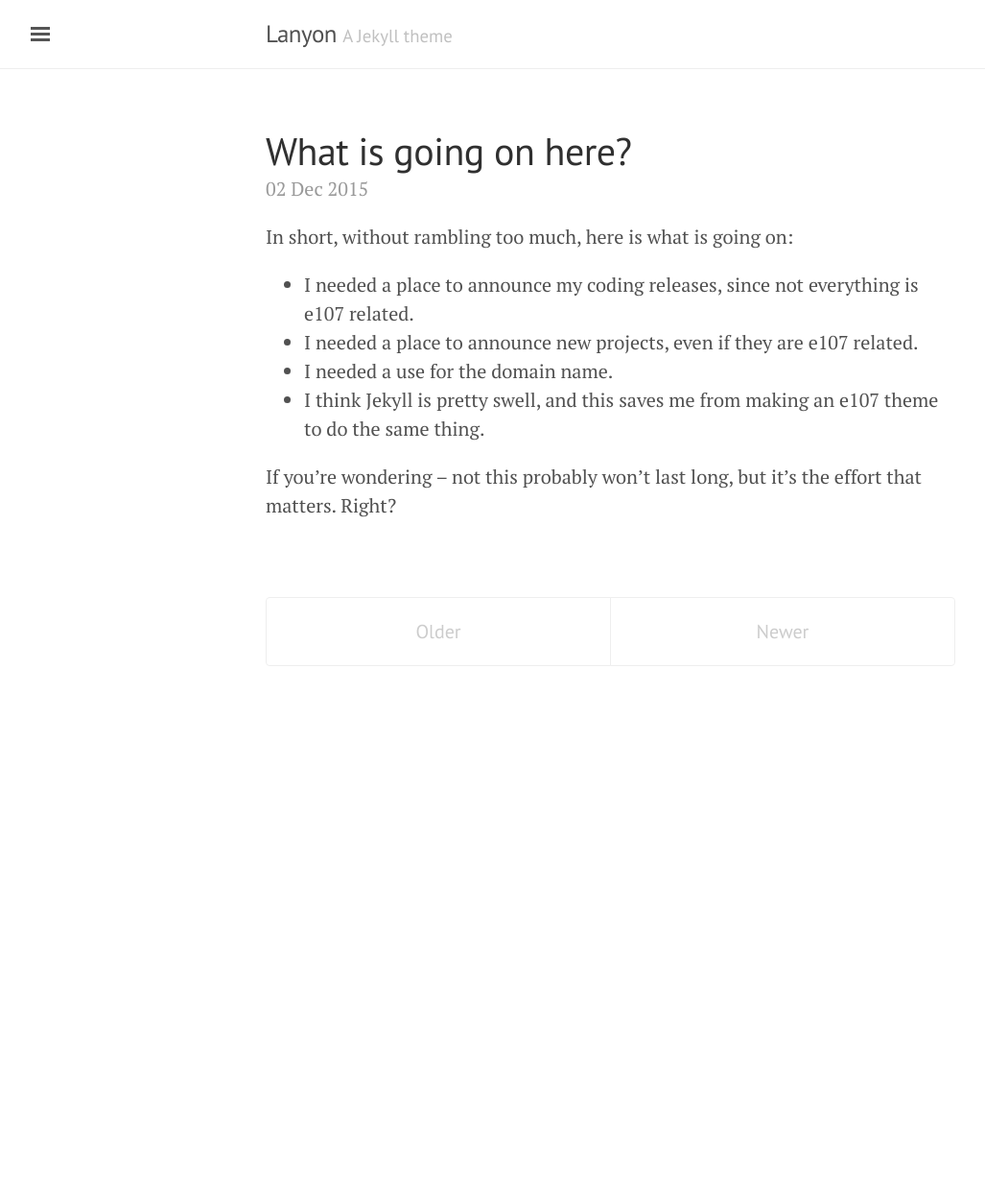
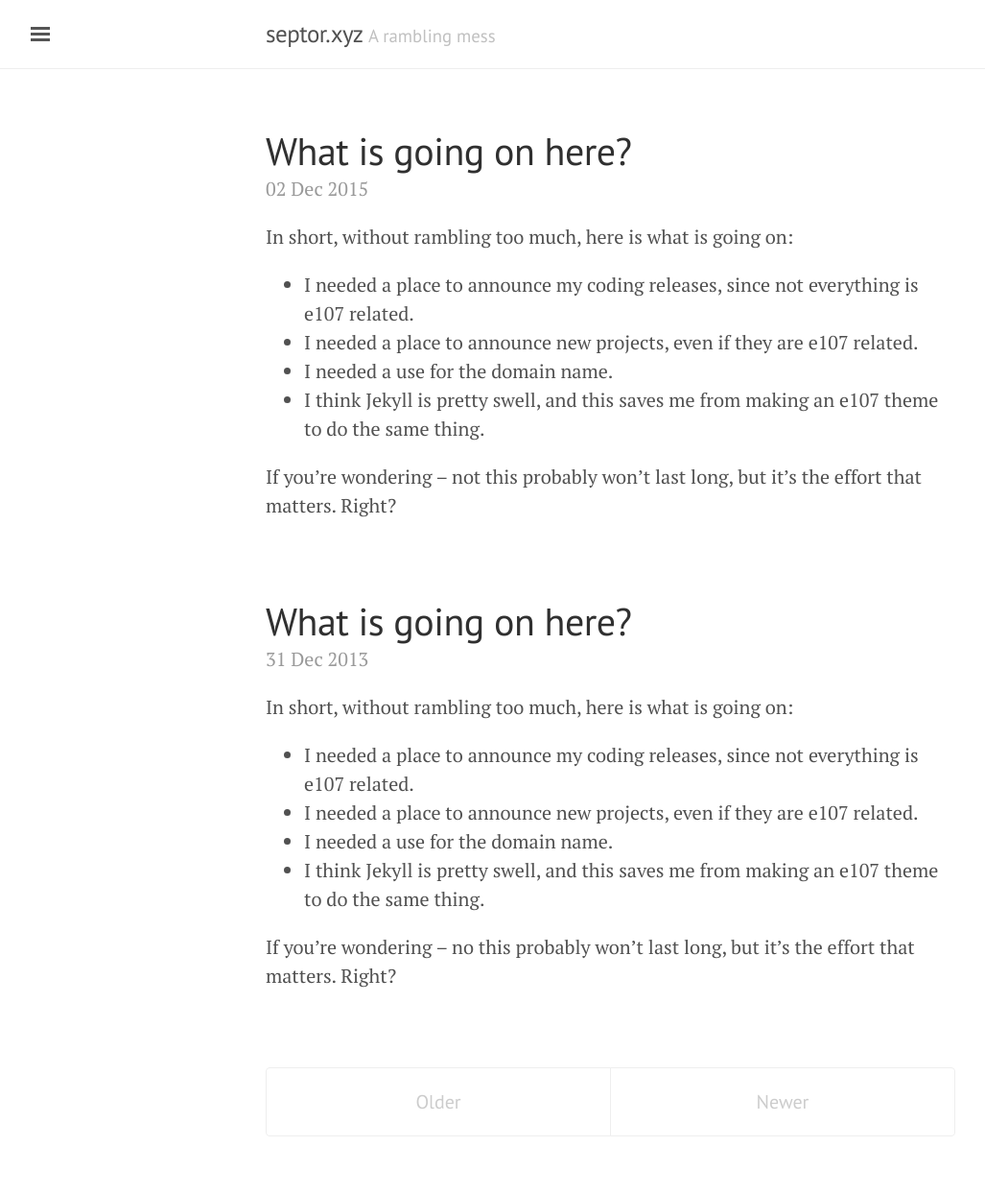
Before and after one commit to septor/septor.github.io, a Jekyll site: the page built from index.html, in a window 1280 px wide. Shown: the whole page at 96% size, without its empty margins (3-1030 px from the left). Built offline with Jekyll 4.4.1, drawn with Linux system fonts in a browser that asks for light colours; the list of posts is cut into pages by our own code; before the commit the page ends 900 px from its top, so only the background shows below that.

Commit message:
personalization updates

```diff
--- /dev/null
+++ b/CNAME
@@ -0,0 +1 @@
+septor.xyz
--- a/_config.yml
+++ b/_config.yml
@@ -5,18 +5,18 @@ permalink:           pretty
 relative_permalinks: true
 
 # Setup
-title:               Lanyon
-tagline:             'A Jekyll theme'
-description:         'A reserved <a href="http://jekyllrb.com" target="_blank">Jekyll</a> theme that places the utmost gravity on content with a hidden drawer. Made by <a href="https://twitter.com/mdo" target="_blank">@mdo</a>.'
-url:                 http://lanyon.getpoole.com
+title:               septor.xyz
+tagline:             'A rambling mess'
+description:         'A devblog of sorts - discussing, displaying, and accepting feedback about my coding projects.'
+url:                 http://septor.xyz
 baseurl:             ''
 paginate:            5
 
 # About/contact
 author:
-  name:              Mark Otto
-  url:               https://twitter.com/mdo
-  email:             markdotto@gmail.com
+  name:              Patrick Weaver
+  url:               https://twitter.com/septor
+  email:             patrickweaver@gmail.com
 
 # Custom vars
 version:             1.0.0
--- a/_includes/sidebar.html
+++ b/_includes/sidebar.html
@@ -25,9 +25,7 @@
       {% endif %}
     {% endfor %}
 
-    <a class="sidebar-nav-item" href="{{ site.github.repo }}/archive/v{{ site.version }}.zip">Download</a>
-    <a class="sidebar-nav-item" href="{{ site.github.repo }}">GitHub project</a>
-    <span class="sidebar-nav-item">Currently v{{ site.version }}</span>
+    <a class="sidebar-nav-item" href="https://github.com/septor?tab=repositories">Projects</a>
   </nav>
 
   <div class="sidebar-item">
--- /dev/null
+++ b/_posts/2013-12-31-whats-jekyll.md
@@ -0,0 +1,13 @@
+---
+layout: post
+title: What is going on here?
+---
+
+In short, without rambling too much, here is what is going on:
+
+* I needed a place to announce my coding releases, since not everything is e107 related.
+* I needed a place to announce new projects, even if they are e107 related.
+* I needed a use for the domain name.
+* I think Jekyll is pretty swell, and this saves me from making an e107 theme to do the same thing.
+
+If you're wondering -- no this probably won't last long, but it's the effort that matters. Right?
```
Also changed, not shown: archive.md (added, +10 -0 lines).
